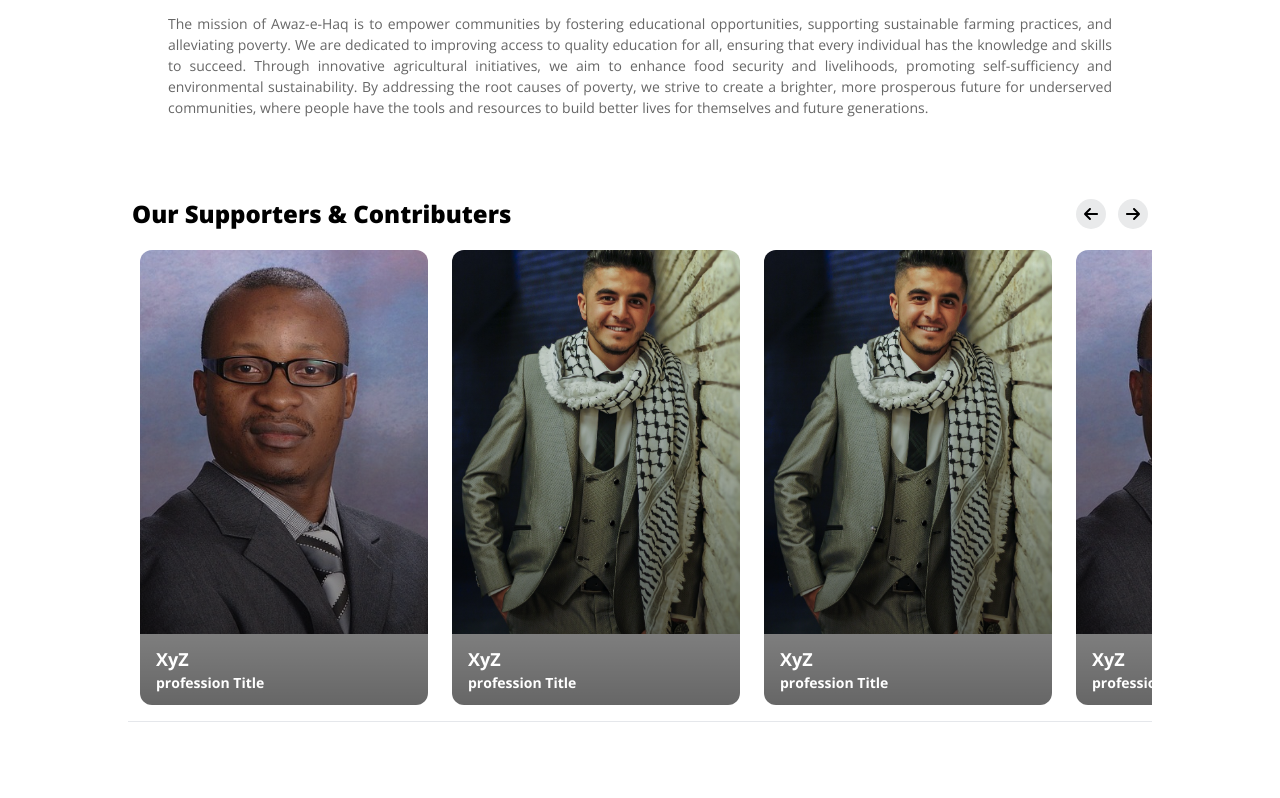
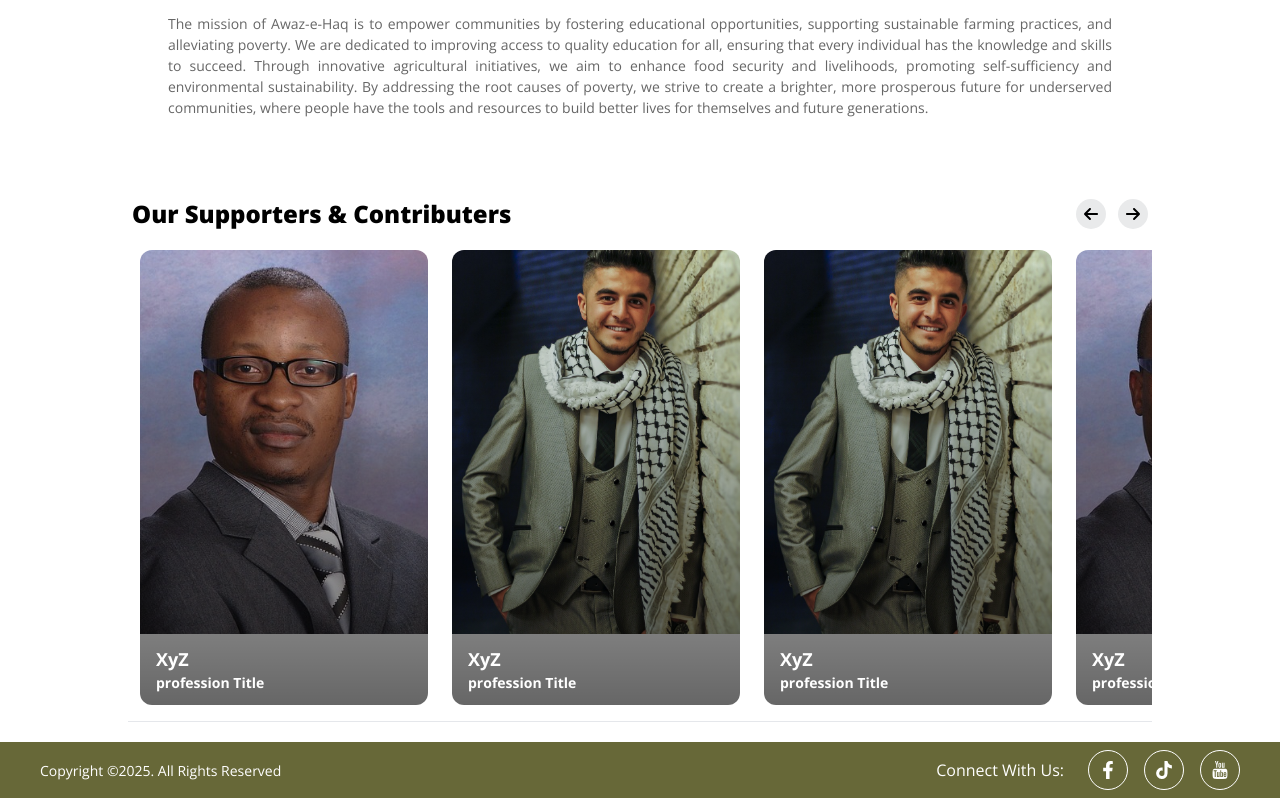
Before and after one commit to codewithRaees/awazehaq, a React (Vite) app: page / in a window 1280 px wide. Shown: the part 1372-2170 px from the top of the page. Before the commit the page ends 2114 px from the top, so only its background shows below. Built offline with nearby package versions, Linux system fonts and the light colour scheme.

Commit message:
Commit Footer

```diff
--- a/src/App.jsx
+++ b/src/App.jsx
@@ -7,6 +7,7 @@ import WhoAndOurMission from "./components/WhoAndOurMission"
 import Card from "./Card"
 // import WhoAndOurMission from "./components/WhoAndOurMission"
 import Supporters from "./components/Supporters"
+import Footer from "./components/Footer"
 
 
 function App() {
@@ -15,6 +16,7 @@ const [navLinks , setnavLinks]=useState(['Home', 'About', 'Our Approach', 'Galle
 
   return (
     <>
+
       <SocialLinksStrip/>
 
          <Header navLinks={ navLinks} />
@@ -27,7 +29,7 @@ const [navLinks , setnavLinks]=useState(['Home', 'About', 'Our Approach', 'Galle
 
         <Supporters />
 
-
+        <Footer/>
 
     </>
   )
--- /dev/null
+++ b/src/components/Footer.jsx
@@ -0,0 +1,29 @@
+import { FaFacebookF } from "react-icons/fa";
+import { FaTiktok } from "react-icons/fa";
+import { TfiYoutube } from "react-icons/tfi";
+import { MdEmail } from "react-icons/md";
+import { BsWhatsapp } from "react-icons/bs";
+const Footer = () => {
+  return (
+      <div className='  w-full bg-[#676838] h-14 flex justify-between px-5 sm:px-10 items-center relative'>
+
+      <div className="right flex text-white items-center gap-10 text-[14px]">
+
+              <div className="hidden sm:block ">
+                  <div className="email flex  items-center gap-2"><span>Copyright ©2025. All Rights Reserved</span></div>
+              </div>
+
+      </div>
+        <div className="left text-white justify-center items-center flex gap-3 sm:gap-6">
+        <span>Connect With Us:</span>
+        <div className="link text-[18px]"><ul className="flex gap-4 items-center justify-center">
+          <li className=" w-10 h-10 rounded-full  items-center flex justify-center border border-white"><a href="#"><FaFacebookF /></a></li>
+           <li className=" w-10 h-10 rounded-full  items-center flex justify-center border border-white"><a href="#">  <FaTiktok /></a> </li>
+          <li className=" w-10 h-10 rounded-full   items-center flex justify-center border border-white"> <a href="#"><TfiYoutube /></a></li>
+        </ul></div>
+     </div>
+    </div>
+  )
+}
+
+export default Footer
```
